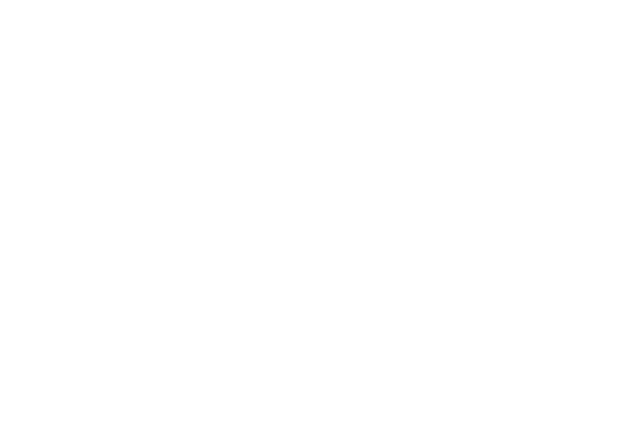
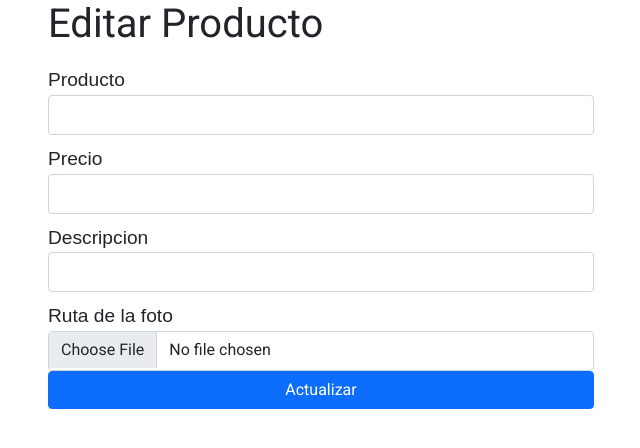
Before and after one commit to Beskar-SW/Izanagi, a React (Create React App) app: page /admin/menu/1 in a window 1280 px wide. Before the commit this address had no page. Shown: the top 448 px of the page, without its empty margins (319-959 px from the left). Built offline with nearby package versions, Linux system fonts and the light colour scheme; no server answers.

Commit message:
tercer commit

```diff
--- a/src/Admin.js
+++ b/src/Admin.js
@@ -57,7 +57,7 @@
             <Header/>
             <div id="navbar" style={{display:"flex",justifyContent:"space-around"}}>
                 <Link to={"/admin/menu"} className="link">Menu Panel</Link>
-                <Link to={"/admin/menu"} className="link">Ventas</Link>
+                <Link to={"/admin/ventas"} className="link">Ventas</Link>
                 <Link to={"/admin/pedidos"} className="link">Pedidos</Link>
             </div>
             <section>
--- a/src/MenuUpdate.js
+++ b/src/MenuUpdate.js
@@ -1,53 +1,129 @@
-import React,{useState, useEffect} from "react";
+import React, { useState, useEffect } from "react";
+import { Link } from "react-router-dom";
+import Header from "./Header";
+import Navbar from "./Navbar";
+import "./App.css";
 
 export default function MenuUpdate() {
+  const urlStatics = "http://localhost:5000/static/";
 
-    const urlStatics = 'http://localhost:5000/static/';
-    const [entradas, setEntradas] = useState(null);
+  const [entradas, setEntradas] = useState([]);
   const [empanizados, setEmpanizados] = useState([]);
 
+  async function getEntradas() {
+    const response = await fetch("http://localhost:5000/Menu/1");
+    const data = await response.json();
+    return data;
+  }
+
+  async function getEmpanizados() {
+    const response = await fetch("http://localhost:5000/Menu/2");
+    const data = await response.json();
+    return data;
+  }
 
   useEffect(() => {
-        fetch('http://localhost:5000/Menu/1')
-        .then(res => res.json())
-        .then(data => {
-            setEntradas(data);
-        })
+    const promise = getEntradas();
+    promise.then((data) => {
+      data.forEach((entrada) => {
+        setEntradas((entradas) => [...entradas, entrada]);
+      });
+    });
+
+    const promise2 = getEmpanizados();
+    promise2.then((data) => {
+      data.forEach((empanizado) => {
+        setEmpanizados((empanizados) => [...empanizados, empanizado]);
+      });
+    });
   }, []);
 
-
-    return(
+  return (
     <>
-            <div style={{display:'flex',flexDirection:'row', justifyContent:'center',alignItems:'center',paddingTop:20}}>
+      <Header />
+      <div
+        id="navbar"
+        style={{ display: "flex", justifyContent: "space-around" }}
+      >
+        <Link to={"/admin/menu"} className="link">
+          Menu Panel
+        </Link>
+        <Link to={"/admin/ventas"} className="link">
+          Ventas
+        </Link>
+        <Link to={"/admin/pedidos"} className="link">
+          Pedidos
+        </Link>
+      </div>
+      <div
+        style={{
+          display: "flex",
+          flexDirection: "row",
+          justifyContent: "center",
+          alignItems: "center",
+          paddingTop: 20,
+        }}
+      >
         <h1>Menu</h1>
-                {console.log(entradas)}
       </div>
-            <div style={{display:'flex',flexDirection:'row', justifyContent:'center',alignItems:'center',paddingTop:20}}>
-                {entradas.forEach(entrada => {
+      <div id="grid">
+        {entradas === null ? (
+          <h1>Cargando...</h1>
+        ) : (
+          entradas.map((entrada) => {
             return (
-                    <div style={{display:'flex',flexDirection:'column', justifyContent:'center',alignItems:'center',paddingTop:20}}>
-                    <img src={urlStatics + entrada.rutaFoto} alt=""/>
+              <div key={entrada.idProducto} id="areaA">
+                <ul>
+                  <li>
+                    <img
+                      src={urlStatics + entrada.rutaFoto}
+                      alt=""
+                      height={"100%"}
+                    />
+                  </li>
+                  <li>
                     <h3>{entrada.producto}</h3>
-                    <h4>{entrada.precio}</h4>
+                  </li>
+                  <li>
+                    <p>{entrada.descripcion}</p>
+                  </li>
+                  <li>
+                    <Link to={`/admin/menu/${entrada.idProducto}`} className="btn btn-primary btn-sm">Update</Link>
+                  </li>
+                </ul>
               </div>
-                )
-                })}
+            );
+          })
+        )}
+        {empanizados.length === 0 ? (
+          <h1>Cargando...</h1>
+        ) : (
+          empanizados.map((empanizado) => {
+            return (
+              <div key={empanizado.idProducto} id="areaA">
+                <ul>
+                  <li>
+                    <img
+                      src={urlStatics + empanizado.rutaFoto}
+                      alt=""
+                      height={"100%"}
+                    />
+                  </li>
+                  <li>
+                    <h3>{empanizado.producto}</h3>
+                  </li>
+                  <li>
+                    <p>{empanizado.descripcion}</p>
+                  </li>
+                  <li>
+                    <Link to={`/admin/menu/${empanizado.idProducto}`}></Link>
+                  </li>
+                </ul>
               </div>
-            <div style={{display:'flex',flexDirection:'row', justifyContent:'center',alignItems:'center',paddingTop:20}}>
-                <h1>Empanizados</h1>
+            );
+          })
+        )}
       </div>
-            <div style={{display:'flex',flexDirection:'row', justifyContent:'center',alignItems:'center',paddingTop:20}}>
-                {empanizados.forEach(empanizado => {
-                return (
-                    <div style={{display:'flex',flexDirection:'column', justifyContent:'center',alignItems:'center',paddingTop:20}}>
-                    <img src={urlStatics + empanizado.rutaFoto} alt=""/>
-                    <input type={"text"} onChange={empanizado.producto} value={empanizado.producto}></input>
-                    <h4>{empanizado.precio}</h4>
-                    <p>{empanizado.descripcion}</p>
-                    </div>
-                )})}
-            </div>
-            <button onClick={()=>console.log("Hola")}>prueba</button>
     </>
   );
 }
--- /dev/null
+++ b/src/Update/UpdateElement.js
@@ -0,0 +1,91 @@
+import React, { useEffect, useState } from "react";
+import { useParams } from "react-router-dom";
+
+export default function UpdateElement() {
+  const urlStatics = "http://localhost:5000/static/";
+  const { id } = useParams();
+  const [producto, setProducto] = useState("");
+  const [precio, setPrecio] = useState("");
+  const [descripcion, setDescripcion] = useState("");
+  const [rutaFoto, setRutaFoto] = useState("");
+
+  useEffect(() => {
+    fetch(`http://localhost:5000/productos/${id}`)
+      .then((res) => res.json())
+      .then((data) => {
+        setProducto(data[0].producto);
+        setPrecio(data[0].precio);
+        setDescripcion(data[0].descripcion);
+        setRutaFoto(data[0].rutaFoto);
+      });
+  }, []);
+
+  //from with bootstrap styles
+
+  return (
+    <div className="container">
+      <div className="row">
+        <div className="col-md-6 offset-md-3">
+          <h1>Editar Producto</h1>
+          <form>
+            <div className="form-group">
+              <label>Producto</label>
+              <input
+                type="text"
+                className="form-control"
+                value={producto}
+                onChange={(e) => setProducto(e.target.value)}
+              />
+            </div>
+            <div className="form-group">
+              <label>Precio</label>
+              <input
+                type="number"
+                className="form-control"
+                value={precio}
+                onChange={(e) => setPrecio(e.target.value)}
+              />
+            </div>
+            <div className="form-group">
+              <label>Descripcion</label>
+              <input
+                type="text"
+                className="form-control"
+                value={descripcion}
+                onChange={(e) => setDescripcion(e.target.value)}
+              />
+            </div>
+            <div className="form-group">
+              <label>Ruta de la foto</label>
+              <input
+                type="file"
+                className="form-control"
+                onChange={(e) => setRutaFoto(e.target.value)}
+              />
+            </div>
+            <button
+              type="submit"
+              className="btn btn-primary"
+              onClick={(e) => {
+                // fetch(`http://localhost:5000/productos/${id}`, {
+                //   method: "PUT",
+                //   headers: {
+                //     "Content-Type": "application/json",
+                //   },
+                //   body: JSON.stringify({
+                //     producto,
+                //     precio,
+                //     descripcion,
+                //     rutaFoto,
+                //   }),
+                // });
+                e.preventDefault();
+                console.log(producto, precio, descripcion, rutaFoto);
+            }}
+            >Actualizar</button>
+          </form>
+        </div>
+      </div>
+    </div>
+  );
+}
--- a/src/index.js
+++ b/src/index.js
@@ -7,6 +7,7 @@
 import Admin from './Admin';
 import reportWebVitals from './reportWebVitals';
 import MenuUpdate from './MenuUpdate';
+import UpdateElement from './Update/UpdateElement';
 
 const root = ReactDOM.createRoot(document.getElementById('root'));
 
@@ -16,9 +17,9 @@
       <Route path="/" element={<App />} />
       <Route path='/dudas' element={<Dudas/>}/>
       <Route path='/acercade' element={<Acercade/>}/>
-      <Route path='/admin' element={<Admin/>}>
-        <Route path='/admin/menu' element={<MenuUpdate/>}/>
-      </Route>
+      <Route path='/admin' element={<Admin/>}/>
+      <Route path='/admin/menu' element={<MenuUpdate/>}/>
+      <Route path='/admin/menu/:id' element={<UpdateElement/>}/>
     </Routes>
   </BrowserRouter>
 
```
Lines whose indentation alone changed are shown as unchanged.
